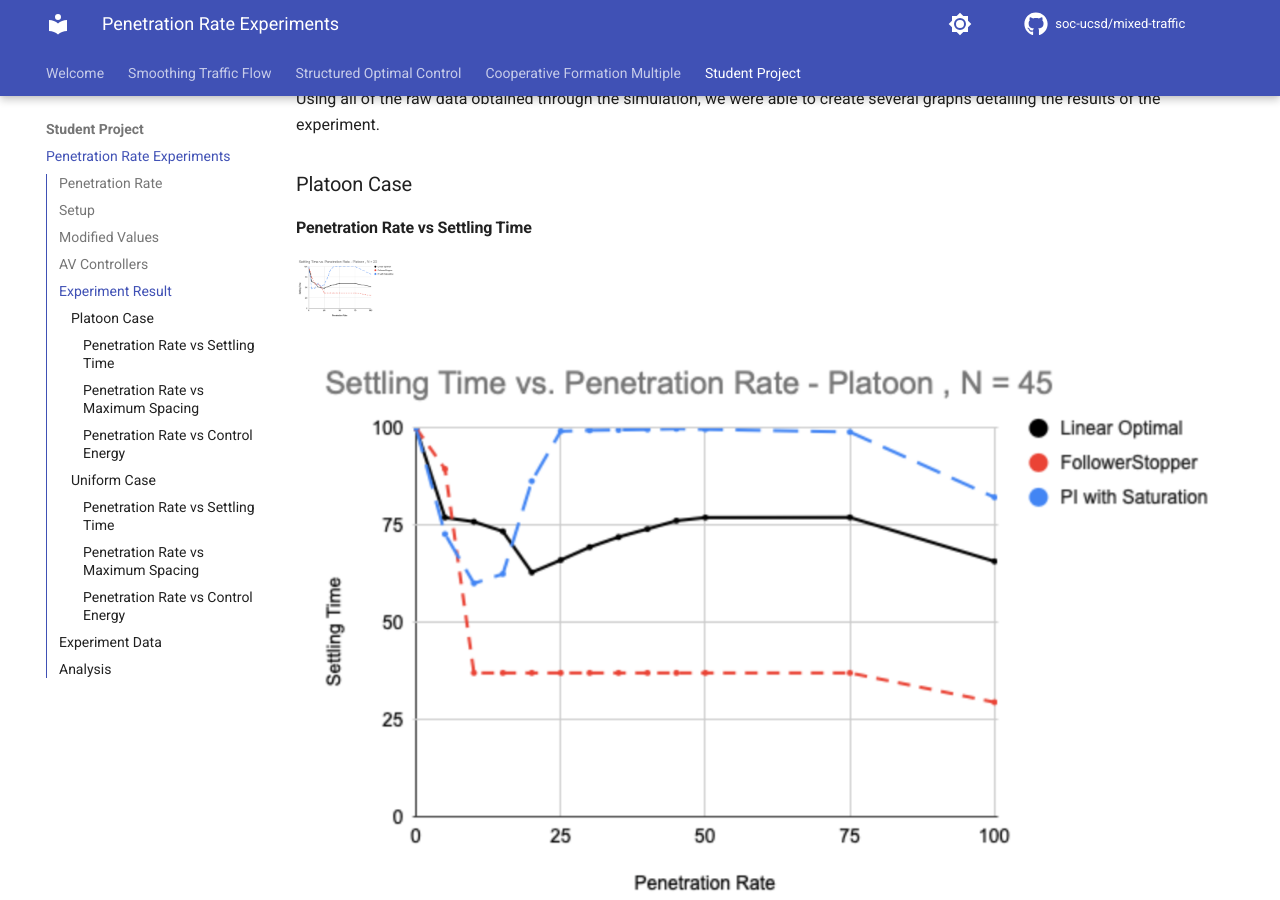
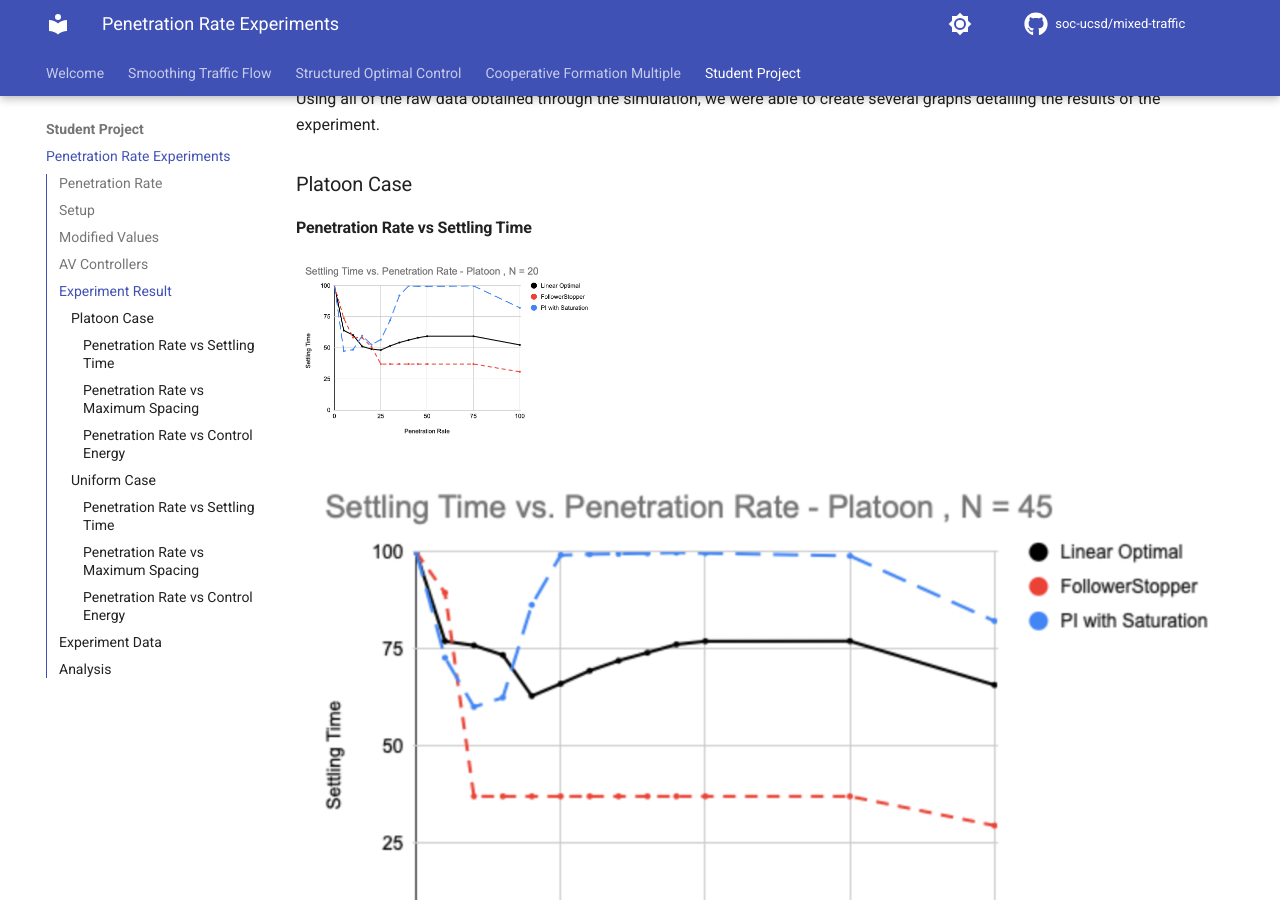
Before and after one commit to soc-ucsd/mixed-traffic, an MkDocs documentation site: the page built from docs/student_project/numerical_data.md, in a window 1280 px wide and 900 px high, scrolled down 1137 px. Built offline with MkDocs 1.6.1 and Material for MkDocs 9.7.7, drawn with Linux system fonts in a browser that asks for light colours; comment, search, counter and statistics services are not loaded.

Commit message:
Update numerical_data.md

```diff
--- a/docs/student_project/numerical_data.md
+++ b/docs/student_project/numerical_data.md
@@ -37,7 +37,7 @@
 #### Penetration Rate vs Settling Time
 
 
-![Alt Text](images/penetration_rate_data/Platoon/Platoon_N=20_settlingtime.png){ width="100" }
+![Alt Text](images/penetration_rate_data/Platoon/Platoon_N=20_settlingtime.png){ width="300" }
 
 ![Alt Text](images/penetration_rate_data/Platoon/Platoon_N=45_settlingtime.png)
 
```
